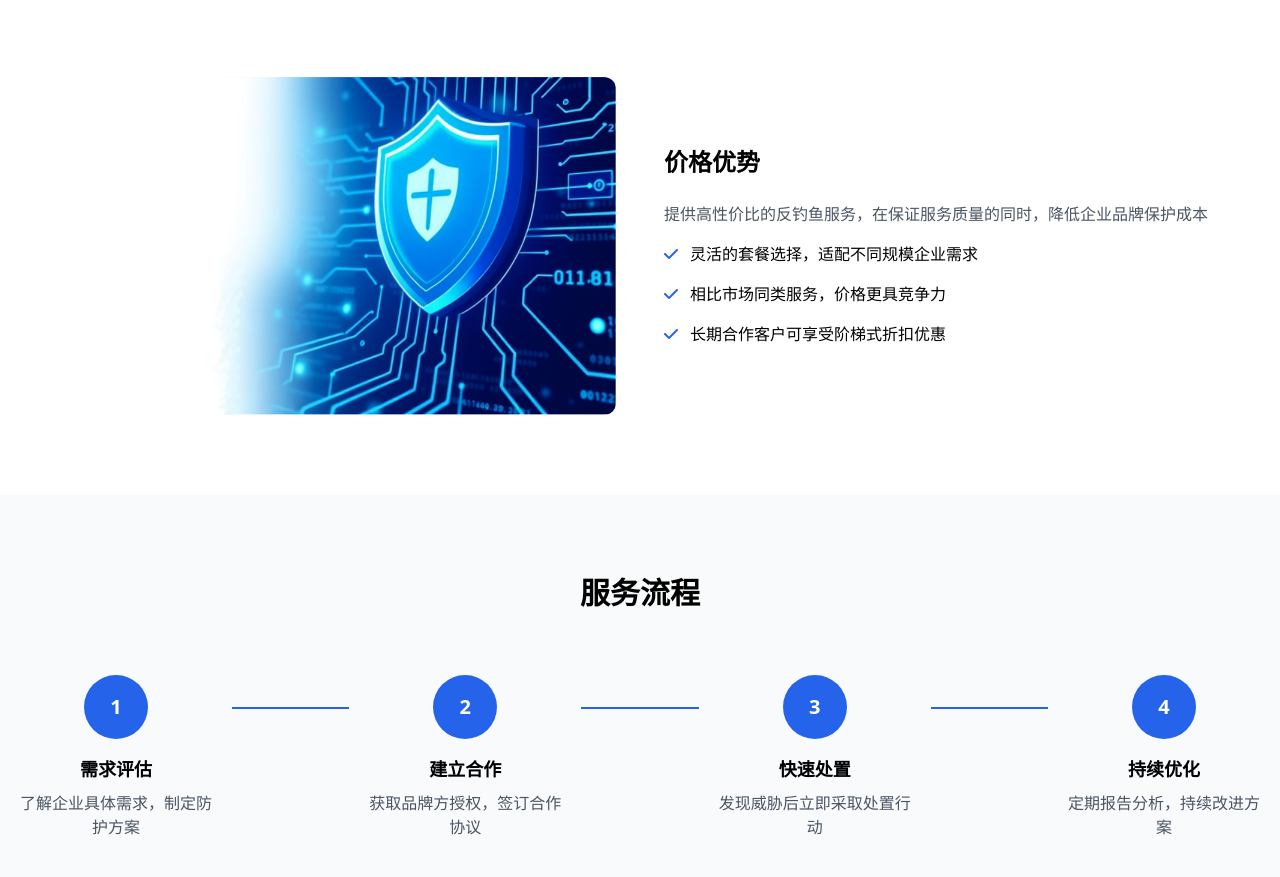
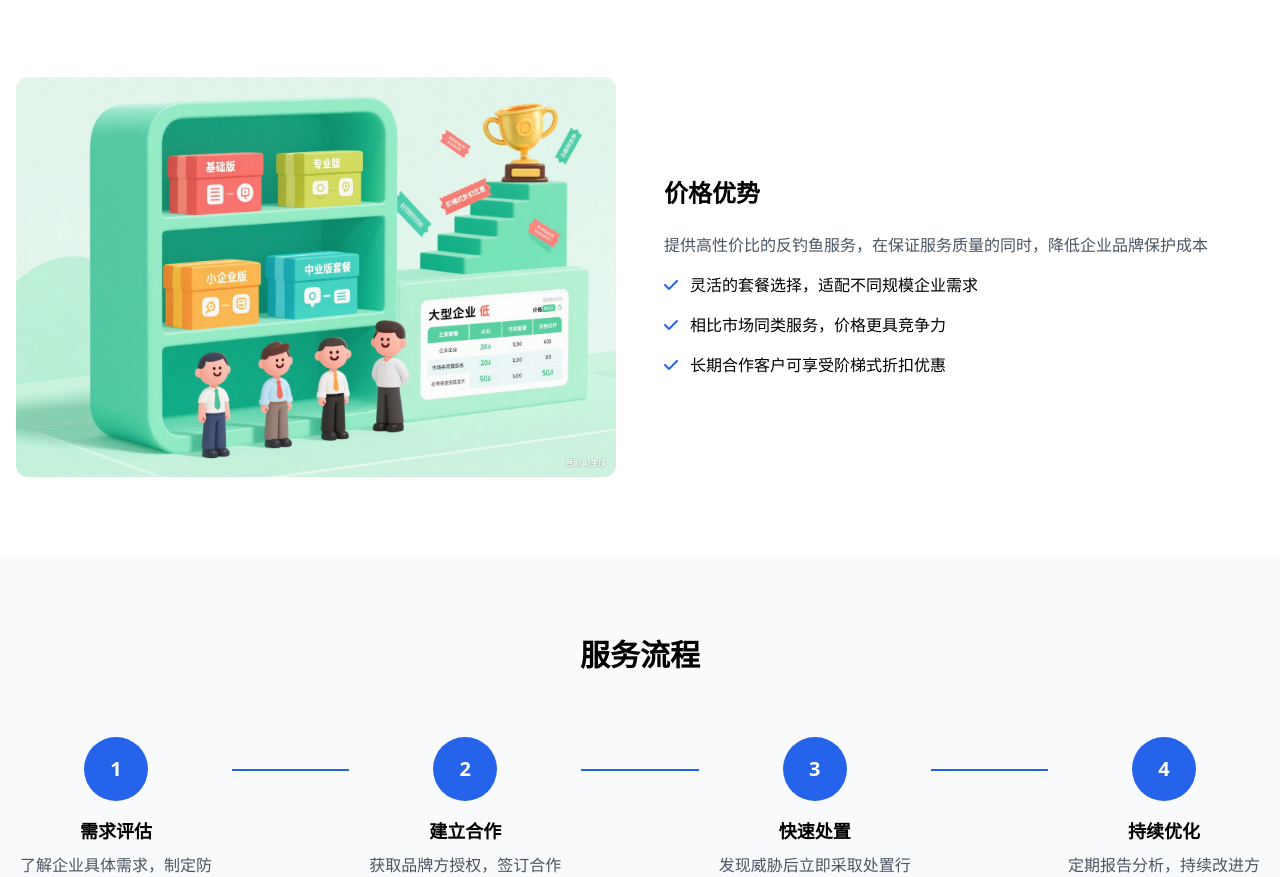
Before and after one commit to NewPowerAI/liebao, a plain HTML site: page index.html in a window 1280 px wide. Shown: the part 2519-3396 px from the top of the page. Drawn offline with nearby package versions, Linux system fonts and the light colour scheme; a script that the page names is missing.

Commit message:
更换价格优势的图片

```diff
--- a/index.html
+++ b/index.html
@@ -241,7 +241,7 @@ window.onclick = function(event) {
       </div>
       <div class="flex items-center gap-12">
                 <div class="w-1/2">
-                  <img src="底图.png" alt="产品宣传图" class="rounded-lg w-full h-full object-cover">
+                  <img src="价格优势.png" alt="产品宣传图" class="rounded-lg w-full h-full object-cover">
                 </div>
                 <div class="w-1/2">
                   <h3 class="text-2xl font-bold mb-6">价格优势</h3>
```
Also changed, not shown: 价格优势.png (added).
